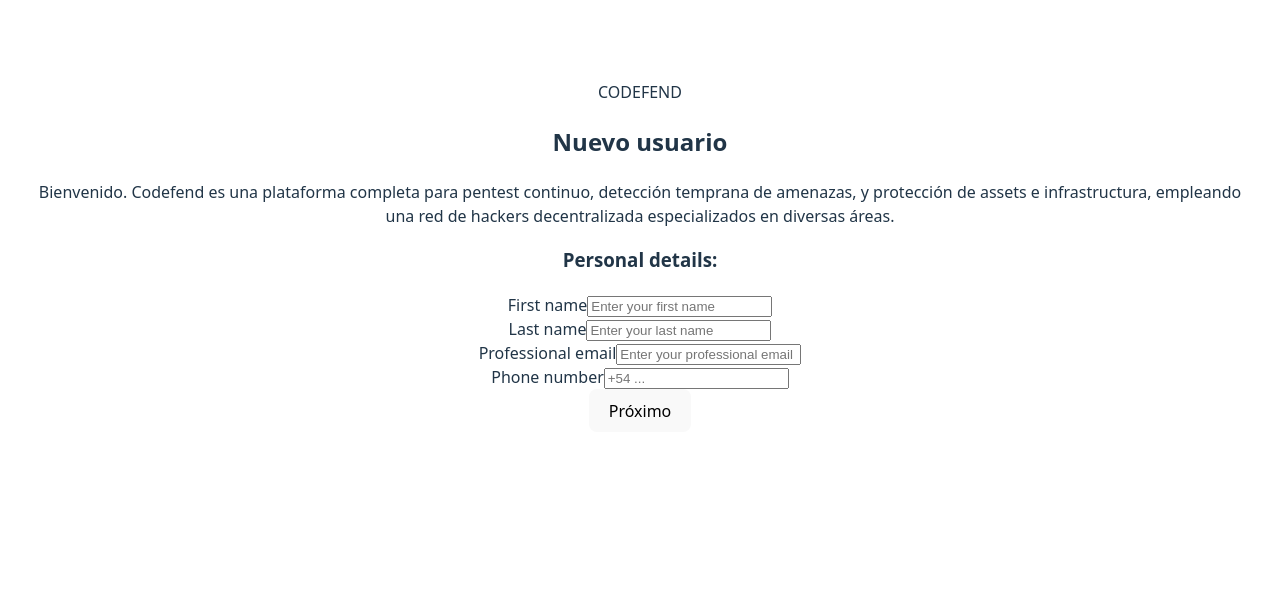
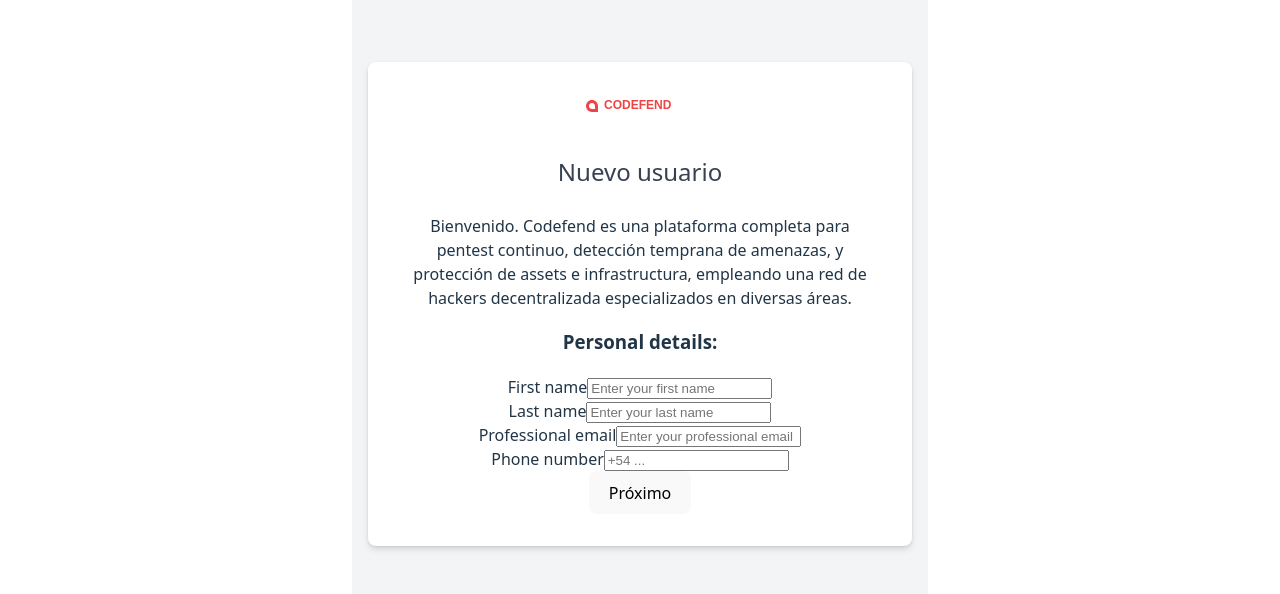
Before and after one commit to nicogomez94/codefend-app, a React (Vite) app: page / in a window 1280 px wide. Shown: the part 144-738 px from the top of the page. Built offline with nearby package versions, Linux system fonts and the light colour scheme.

Commit message:
estilos preliminares

```diff
--- /dev/null
+++ b/src/components/common/ProgressIndicator.module.css
@@ -0,0 +1,33 @@
+.container {
+  display: flex;
+  align-items: center;
+  justify-content: center;
+  margin: 1.5rem 0;
+}
+
+.step {
+  width: 8px;
+  height: 8px;
+  border-radius: 50%;
+  background-color: #e5e7eb;
+  position: relative;
+}
+
+.step.active {
+  background-color: white;
+  border: 2px solid #ef4444;
+}
+
+.step.completed {
+  background-color: #ef4444;
+}
+
+.line {
+  flex: 1;
+  height: 2px;
+  background-color: #e5e7eb;
+}
+
+.line.completed {
+  background-color: #ef4444;
+}
--- /dev/null
+++ b/src/components/onboarding/OnboardingLayout.module.css
@@ -0,0 +1,42 @@
+.container {
+  min-height: 100vh;
+  background-color: #f3f4f6;
+  display: flex;
+  align-items: center;
+  justify-content: center;
+  padding: 1rem;
+}
+
+.card {
+  background-color: white;
+  border-radius: 0.5rem;
+  box-shadow: 0 4px 6px rgba(0, 0, 0, 0.1), 0 1px 3px rgba(0, 0, 0, 0.08);
+  padding: 2rem;
+  width: 100%;
+  max-width: 30rem;
+}
+
+.logo {
+  text-align: center;
+  margin-bottom: 1.5rem;
+}
+
+.title {
+  font-size: 1.5rem;
+  font-weight: 500;
+  text-align: center;
+  color: #374151;
+  margin-bottom: 0.5rem;
+}
+
+.content {
+  min-height: 250px;
+  margin-top: 1.5rem;
+}
+
+.footer {
+  margin-top: 1.5rem;
+  display: flex;
+  justify-content: space-between;
+  align-items: center;
+}
--- a/src/components/onboarding/OnboardingLayout.tsx
+++ b/src/components/onboarding/OnboardingLayout.tsx
@@ -1,26 +1,27 @@
 import React from 'react';
+import styles from './OnboardingLayout.module.css';
 
 interface OnboardingLayoutProps {
   title: string;
   children: React.ReactNode;
 }
 
-// Placeholder for Logo - replace with actual SVG or Image component later
 const LogoPlaceholder: React.FC = () => (
-    <div className="text-center mb-6">
-        <span className="text-2xl font-bold text-red-600">CODEFEND</span> {/* Basic text logo */}
-    </div>
+  <div className={styles.logo}>
+    <svg xmlns="http://www.w3.org/2000/svg" width="120" viewBox="0 0 200 50" fill="#ef4444">
+      <path d="M20,10 C14.5,10 10,14.5 10,20 C10,25.5 14.5,30 20,30 L30,30 L30,20 C30,14.5 25.5,10 20,10 Z M20,25 C17.2,25 15,22.8 15,20 C15,17.2 17.2,15 20,15 C22.8,15 25,17.2 25,20 L25,25 L20,25 Z"/>
+      <text x="40" y="25" fontSize="20" fontFamily="Arial" fontWeight="bold">CODEFEND</text>
+    </svg>
+  </div>
 );
-
 
 const OnboardingLayout: React.FC<OnboardingLayoutProps> = ({ title, children }) => {
   return (
-    <div className="min-h-screen bg-gray-100 flex items-center justify-center p-4">
-      <div className="bg-white rounded-lg shadow-xl p-8 w-full max-w-md">
-         <LogoPlaceholder />
-        <h2 className="text-xl font-semibold text-center text-gray-800 mb-2">{title}</h2>
-        {/* Progress Indicator will be added in OnboardingPage */}
-        <div className="mt-6">
+    <div className={styles.container}>
+      <div className={styles.card}>
+        <LogoPlaceholder />
+        <h2 className={styles.title}>{title}</h2>
+        <div className={styles.content}>
           {children}
         </div>
       </div>
```
Also changed, not shown: src/components/common/Button.module.css (added, +28 -0 lines), src/components/common/Input.module.css (added, +32 -0 lines).
